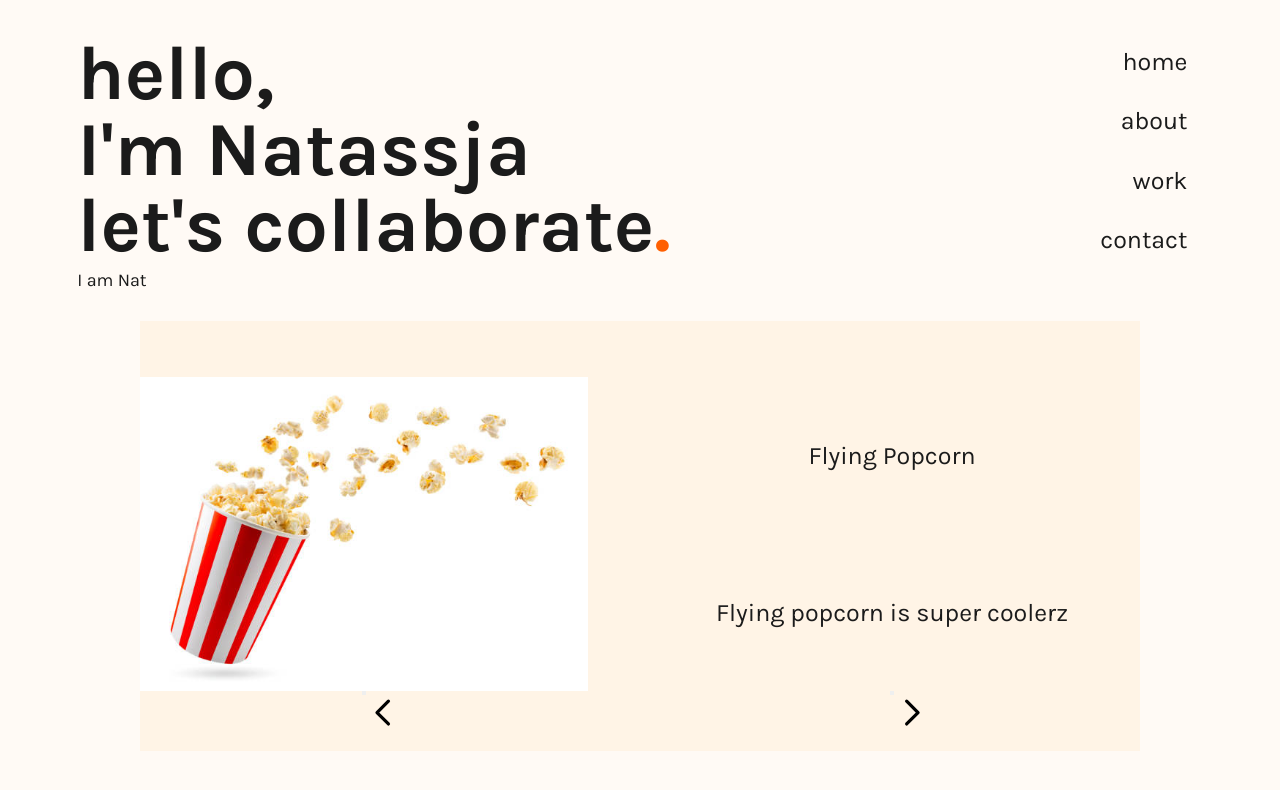
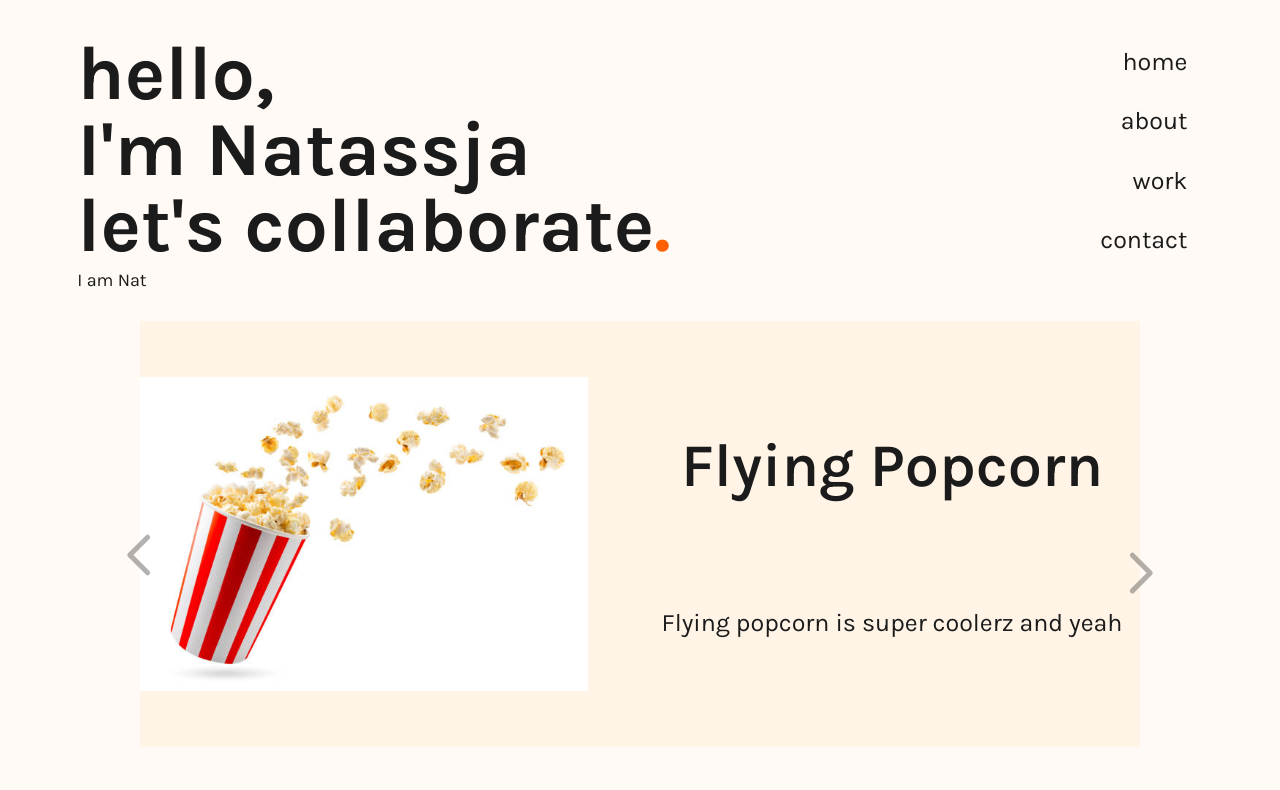
Before and after one commit to KevinKhau/nat-website, a website: page index.html in a window 1280 px wide. Drawn offline with Linux system fonts and the light colour scheme.

Commit message:
edited carousel

```diff
--- a/index.html
+++ b/index.html
@@ -39,8 +39,10 @@
     <div class="carousel">
       <img src="./img/flying-popcorn.jpg" alt="flying-popcorn" />
       <p class="carousel--title">Flying Popcorn</p>
-      <p class="carousel--description">Flying popcorn is super coolerz</p>
-      <button>
+      <p class="carousel--description">
+        Flying popcorn is super coolerz and yeah
+      </p>
+      <button class="carousel--btn carousel--btn__left">
         <svg
           xmlns="http://www.w3.org/2000/svg"
           class="carousel--arrow carousel--arrow__left"
@@ -56,7 +58,7 @@
           />
         </svg>
       </button>
-      <button>
+      <button class="carousel--btn carousel--btn__right">
         <svg
           xmlns="http://www.w3.org/2000/svg"
           class="carousel--arrow carousel--arrow__right"
--- a/style.css
+++ b/style.css
@@ -96,11 +96,36 @@ article {
   grid-row: span 2;
 }
 
+.carousel--title {
+  font-size: 2.441rem;
+  font-weight: 600;
+}
+
+.carousel--btn {
+  background-color: rgba(0, 0, 0, 0);
+  border: none;
+  height: 2.441rem;
+  width: 2.441rem;
+  position: absolute;
+  /* border-radius: 50%; */
+  /* box-shadow: 0 6px 12px rgba(0, 0, 0, 0.2); */
+  cursor: pointer;
+}
+
+.carousel--btn__left {
+  top: 55%;
+  left: 0;
+  transform: translate(-50%, -50%);
+}
+
+.carousel--btn__right {
+  top: 45%;
+  right: 0;
+  transform: translate(50%, 50%);
+}
+
 .carousel--arrow {
-  width: 1.563rem;
-  height: 1.563rem;
-  position: absolute;
-  gap: 4.768rem;
+  stroke: rgba(0, 0, 0, 0.3);
 }
 
 @media (min-width: 900px) {
```
